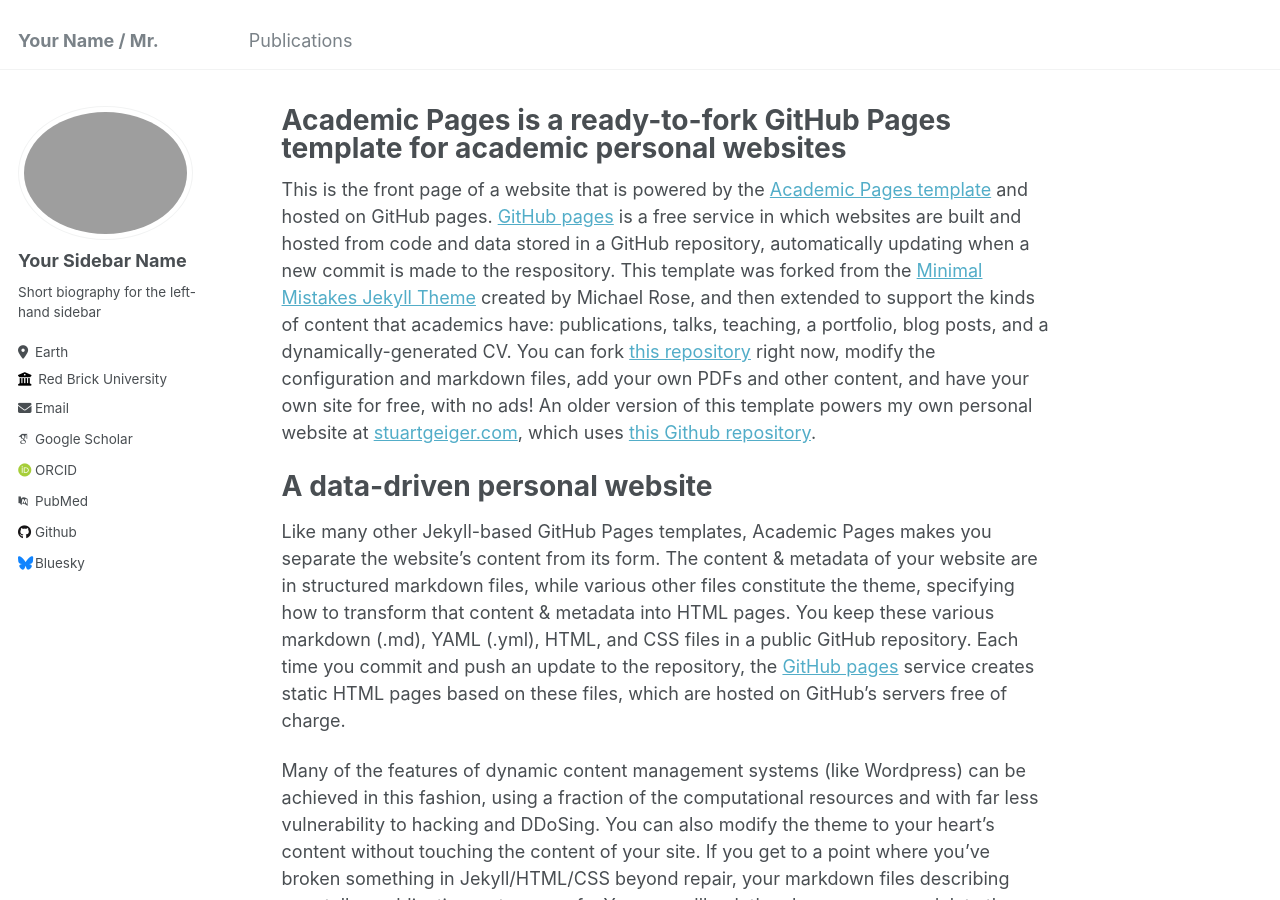
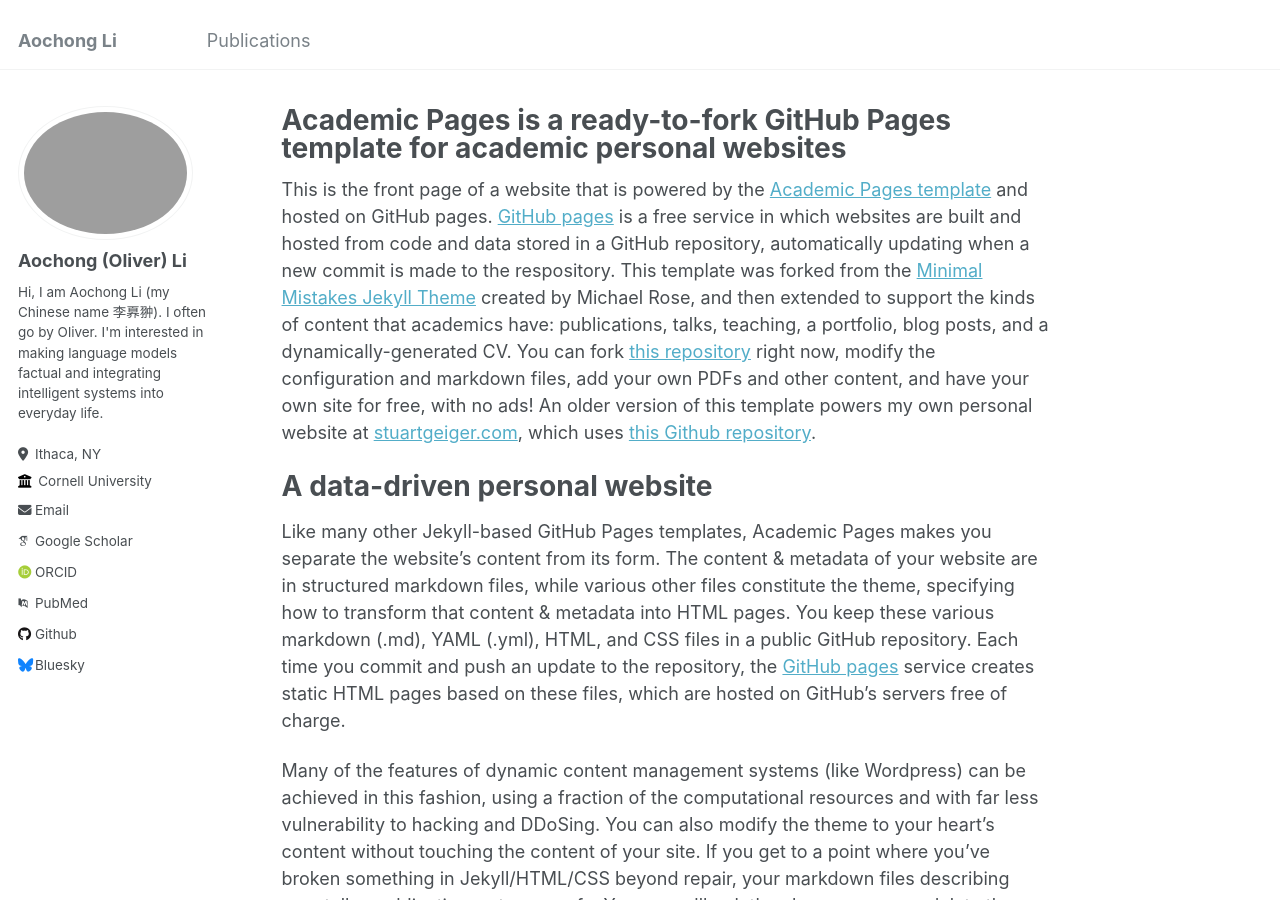
Before and after one commit to Aochong-Li/aochong-li.github.io, a Jekyll site: the page built from _pages/about.md, in a window 1280 px wide and 900 px high. Built offline with Jekyll 4.4.1, drawn with Linux system fonts in a browser that asks for light colours; some web fonts are replaced.

Commit message:
update some info

```diff
--- a/_config.yml
+++ b/_config.yml
@@ -8,7 +8,7 @@
 
 # Basic Site Settings
 locale                   : "en-US"
-title                    : "Your Name / Mr."
+title                    : "Aochong Li"
 title_separator          : "-"
 name                     : &name "Aochong Li"
 description              : &description "personal description"
@@ -22,13 +22,13 @@
 author:
   # Biographic information
   avatar           : "profile.png"
-  name             : "Your Sidebar Name"
+  name             : "Aochong (Oliver) Li"
   pronouns         : # example: "she/her"
-  bio              : "Short biography for the left-hand sidebar"
-  location         : "Earth"
-  employer         : "Red Brick University"
+  bio              : "Hi, I am Aochong Li (my Chinese name 李奡翀). I often go by Oliver. I'm interested in making language models factual and integrating intelligent systems into everyday life."
+  location         : "Ithaca, NY"
+  employer         : "Cornell University"
   uri              : # URL
-  email            : "none@example.org"
+  email            : "al2644@cornell.edu"
 
   # Academic websites
   arxiv            : # URL - Update with the correct link to your profile
```
Also changed, not shown: 4 other files.
